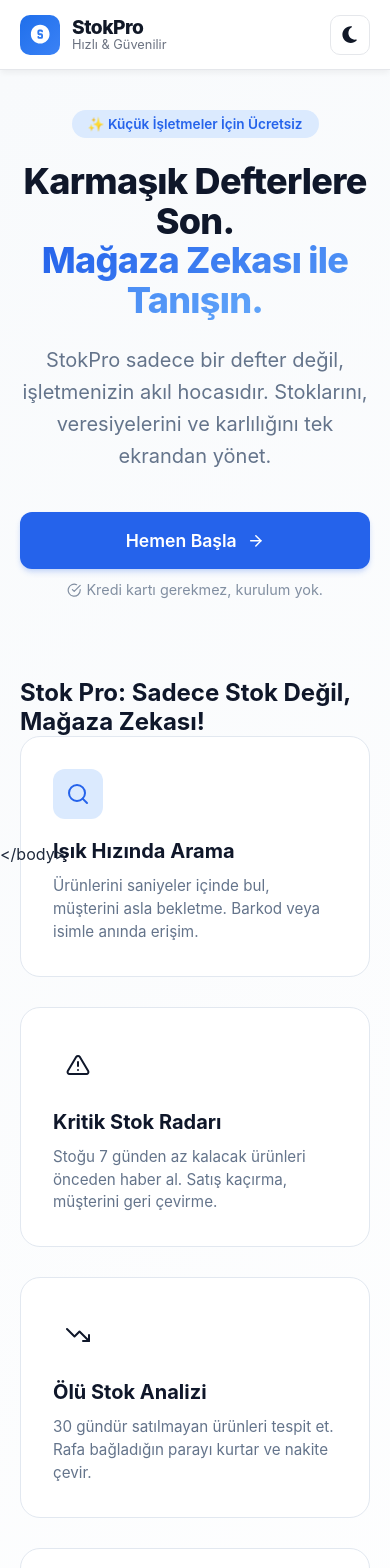
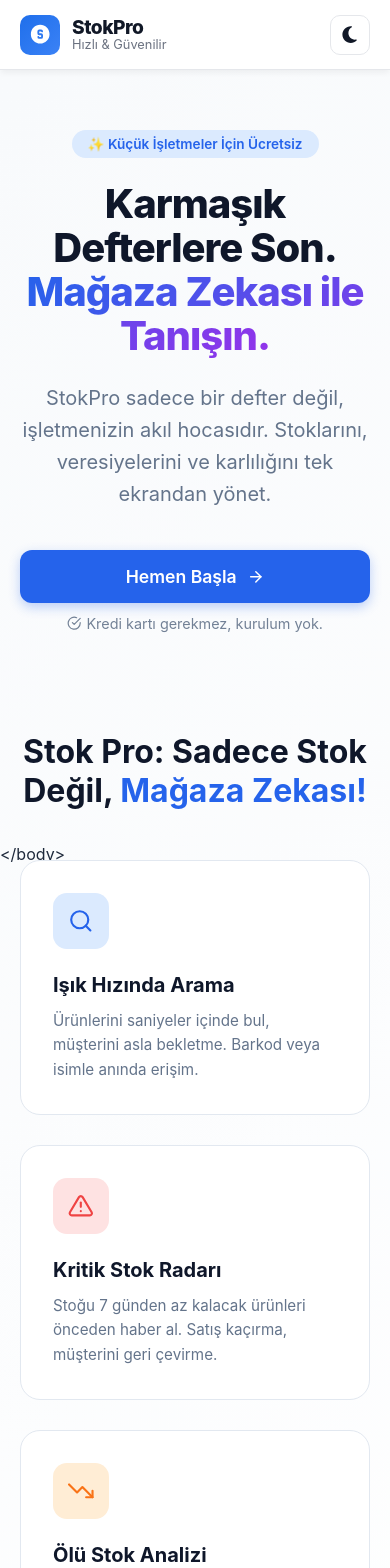
Before and after one commit to Bedirhan3428/stokpro, a React (Create React App) app: page / in a window 390 px wide. Shown: the top 1568 px of the page. Built offline with nearby package versions, Linux system fonts and the light colour scheme; no server answers.

Commit message:
Update Home.css

```diff
--- a/src/styles/Home.css
+++ b/src/styles/Home.css
@@ -2,24 +2,22 @@
 /* DEĞİŞKENLER & TEMEL AYARLAR                                                */
 /* -------------------------------------------------------------------------- */
 :root {
-  --primary: #2563eb;       /* Ana Mavi */
-  --primary-dark: #1d4ed8;  /* Koyu Mavi */
-  --text-main: #0f172a;     /* Koyu Slate */
-  --text-muted: #64748b;    /* Gri Metin */
-  --bg-color: #f8fafc;      /* Sayfa Arkaplanı */
-  --card-bg: #ffffff;       /* Kart Arkaplanı */
-  --border-color: #e2e8f0;  /* İnce Çizgiler */
+  --primary: #2563eb;
+  --primary-hover: #1d4ed8;
+  --text-main: #0f172a;
+  --text-muted: #64748b;
+  --bg-color: #f8fafc;
+  --card-bg: #ffffff;
+  --border-color: #e2e8f0;
 
-  /* Feature Renkleri */
-  --icon-bg-blue: #dbeafe;
-  --icon-text-blue: #2563eb;
-  --icon-bg-green: #dcfce7;
-  --icon-text-green: #16a34a;
-  --icon-bg-purple: #f3e8ff;
-  --icon-text-purple: #9333ea;
+  /* İkon Arka Planları */
+  --bg-blue: #dbeafe; --text-blue: #2563eb;
+  --bg-red: #fee2e2; --text-red: #ef4444;
+  --bg-orange: #ffedd5; --text-orange: #f97316;
+  --bg-purple: #f3e8ff; --text-purple: #9333ea;
 }
 
-/* Dark Mode Desteği */
+/* Dark Mode */
 body.dark-mode, [data-theme="dark"] {
   --text-main: #f1f5f9;
   --text-muted: #94a3b8;
@@ -27,46 +25,41 @@ body.dark-mode, [data-theme="dark"] {
   --card-bg: #1e293b;
   --border-color: #334155;
 
-  --icon-bg-blue: rgba(37, 99, 235, 0.2);
-  --icon-text-blue: #60a5fa;
-  --icon-bg-green: rgba(22, 163, 74, 0.2);
-  --icon-text-green: #4ade80;
-  --icon-bg-purple: rgba(147, 51, 234, 0.2);
-  --icon-text-purple: #c084fc;
+  --bg-blue: rgba(37, 99, 235, 0.2); --text-blue: #60a5fa;
+  --bg-red: rgba(239, 68, 68, 0.2); --text-red: #f87171;
+  --bg-orange: rgba(249, 115, 22, 0.2); --text-orange: #fbbf24;
+  --bg-purple: rgba(147, 51, 234, 0.2); --text-purple: #c084fc;
 }
 
-/* -------------------------------------------------------------------------- */
-/* SAYFA YAPISI                                                               */
-/* -------------------------------------------------------------------------- */
 .home-container {
   max-width: 1200px;
   margin: 0 auto;
-  padding: 80px 20px 40px;
-  font-family: 'Inter', system-ui, -apple-system, sans-serif;
+  padding: 60px 20px 40px;
+  font-family: 'Inter', system-ui, sans-serif;
   color: var(--text-main);
   animation: fadeIn 0.8s ease-out;
 }
 
 @keyframes fadeIn {
-  from { opacity: 0; transform: translateY(20px); }
+  from { opacity: 0; transform: translateY(10px); }
   to { opacity: 1; transform: translateY(0); }
 }
 
 /* -------------------------------------------------------------------------- */
-/* HERO BÖLÜMÜ (Başlık Alanı)                                                 */
+/* HERO BÖLÜMÜ                                                                */
 /* -------------------------------------------------------------------------- */
 .hero-section {
   text-align: center;
   max-width: 800px;
-  margin: 0 auto 80px; /* Aşağıdaki özelliklerden uzaklaştır */
+  margin: 0 auto 100px;
 }
 
 .badge {
   display: inline-block;
-  background-color: var(--icon-bg-blue);
-  color: var(--icon-text-blue);
+  background-color: var(--bg-blue);
+  color: var(--text-blue);
   padding: 6px 16px;
-  border-radius: 9999px;
+  border-radius: 20px;
   font-size: 0.85rem;
   font-weight: 600;
   margin-bottom: 24px;
@@ -76,12 +69,12 @@ body.dark-mode, [data-theme="dark"] {
   font-size: 3.5rem;
   font-weight: 800;
   line-height: 1.1;
-  letter-spacing: -0.02em;
   margin-bottom: 24px;
+  letter-spacing: -1px;
 }
 
 .hero-title .highlight {
-  background: linear-gradient(135deg, var(--primary) 0%, #60a5fa 100%);
+  background: linear-gradient(135deg, var(--primary) 0%, #9333ea 100%);
   -webkit-background-clip: text;
   -webkit-text-fill-color: transparent;
 }
@@ -96,7 +89,6 @@ body.dark-mode, [data-theme="dark"] {
   margin-right: auto;
 }
 
-/* CTA Buton Grubu */
 .cta-group {
   display: flex;
   flex-direction: column;
@@ -110,20 +102,20 @@ body.dark-mode, [data-theme="dark"] {
   gap: 10px;
   background-color: var(--primary);
   color: white;
-  padding: 18px 48px;
+  padding: 16px 48px;
   border-radius: 12px;
   font-size: 1.1rem;
   font-weight: 600;
   border: none;
   cursor: pointer;
-  transition: all 0.2s ease;
-  box-shadow: 0 4px 6px -1px rgba(37, 99, 235, 0.2), 0 2px 4px -1px rgba(37, 99, 235, 0.1);
+  transition: transform 0.2s, box-shadow 0.2s;
+  box-shadow: 0 4px 12px rgba(37, 99, 235, 0.3);
 }
 
 .primary-btn:hover {
-  background-color: var(--primary-dark);
+  background-color: var(--primary-hover);
   transform: translateY(-2px);
-  box-shadow: 0 10px 15px -3px rgba(37, 99, 235, 0.3);
+  box-shadow: 0 8px 16px rgba(37, 99, 235, 0.4);
 }
 
 .sub-note {
@@ -131,17 +123,28 @@ body.dark-mode, [data-theme="dark"] {
   color: var(--text-muted);
   display: flex;
   align-items: center;
-  opacity: 0.8;
+  opacity: 0.9;
 }
 
 /* -------------------------------------------------------------------------- */
-/* ÖZELLİKLER GRID (3 Kutu)                                                   */
+/* ÖZELLİKLER BÖLÜMÜ                                                          */
 /* -------------------------------------------------------------------------- */
+.features-section {
+  margin-bottom: 100px;
+}
+
+.section-title {
+  text-align: center;
+  font-size: 2rem;
+  font-weight: 700;
+  margin-bottom: 50px;
+}
+.blue-text { color: var(--primary); }
+
 .features-grid {
   display: grid;
-  grid-template-columns: repeat(auto-fit, minmax(300px, 1fr));
+  grid-template-columns: repeat(auto-fit, minmax(260px, 1fr));
   gap: 30px;
-  margin-bottom: 80px;
 }
 
 .feature-card {
@@ -149,7 +152,9 @@ body.dark-mode, [data-theme="dark"] {
   border: 1px solid var(--border-color);
   padding: 32px;
   border-radius: 20px;
-  transition: transform 0.2s ease, box-shadow 0.2s ease;
+  transition: all 0.3s ease;
+  position: relative;
+  overflow: hidden;
 }
 
 .feature-card:hover {
@@ -159,31 +164,33 @@ body.dark-mode, [data-theme="dark"] {
 }
 
 .icon-box {
-  width: 50px;
-  height: 50px;
-  border-radius: 12px;
+  width: 56px;
+  height: 56px;
+  border-radius: 14px;
   display: flex;
   align-items: center;
   justify-content: center;
-  font-size: 1.5rem;
-  margin-bottom: 20px;
+  font-size: 1.6rem;
+  margin-bottom: 24px;
 }
 
-.icon-box.blue { background: var(--icon-bg-blue); color: var(--icon-text-blue); }
-.icon-box.green { background: var(--icon-bg-green); color: var(--icon-text-green); }
-.icon-box.purple { background: var(--icon-bg-purple); color: var(--icon-text-purple); }
+.icon-box.blue { background: var(--bg-blue); color: var(--text-blue); }
+.icon-box.red { background: var(--bg-red); color: var(--text-red); }
+.icon-box.orange { background: var(--bg-orange); color: var(--text-orange); }
+.icon-box.purple { background: var(--bg-purple); color: var(--text-purple); }
 
 .feature-card h3 {
   font-size: 1.25rem;
   font-weight: 700;
-  margin-bottom: 12px;
+  margin: 0 0 12px 0;
   color: var(--text-main);
 }
 
 .feature-card p {
   color: var(--text-muted);
-  line-height: 1.5;
+  line-height: 1.6;
   font-size: 0.95rem;
+  margin: 0;
 }
 
 /* -------------------------------------------------------------------------- */
@@ -207,30 +214,13 @@ body.dark-mode, [data-theme="dark"] {
   font-weight: 500;
   border-bottom: 1px dotted var(--text-muted);
 }
-
-.legal-links a:hover {
-  color: var(--primary);
-  border-bottom-style: solid;
-}
+.legal-links a:hover { color: var(--primary); border-bottom-style: solid; }
 
 /* -------------------------------------------------------------------------- */
-/* MOBİL UYUMLULUK                                                            */
+/* MOBİL                                                                      */
 /* -------------------------------------------------------------------------- */
 @media (max-width: 768px) {
-  .hero-title {
-    font-size: 2.25rem;
-  }
-
-  .home-container {
-    padding-top: 40px;
-  }
-
-  .primary-btn {
-    width: 100%;
-    justify-content: center;
-  }
-
-  .features-grid {
-    grid-template-columns: 1fr; /* Mobilde tek sütun */
-  }
+  .hero-title { font-size: 2.5rem; }
+  .features-grid { grid-template-columns: 1fr; }
+  .primary-btn { width: 100%; justify-content: center; }
 }
```
